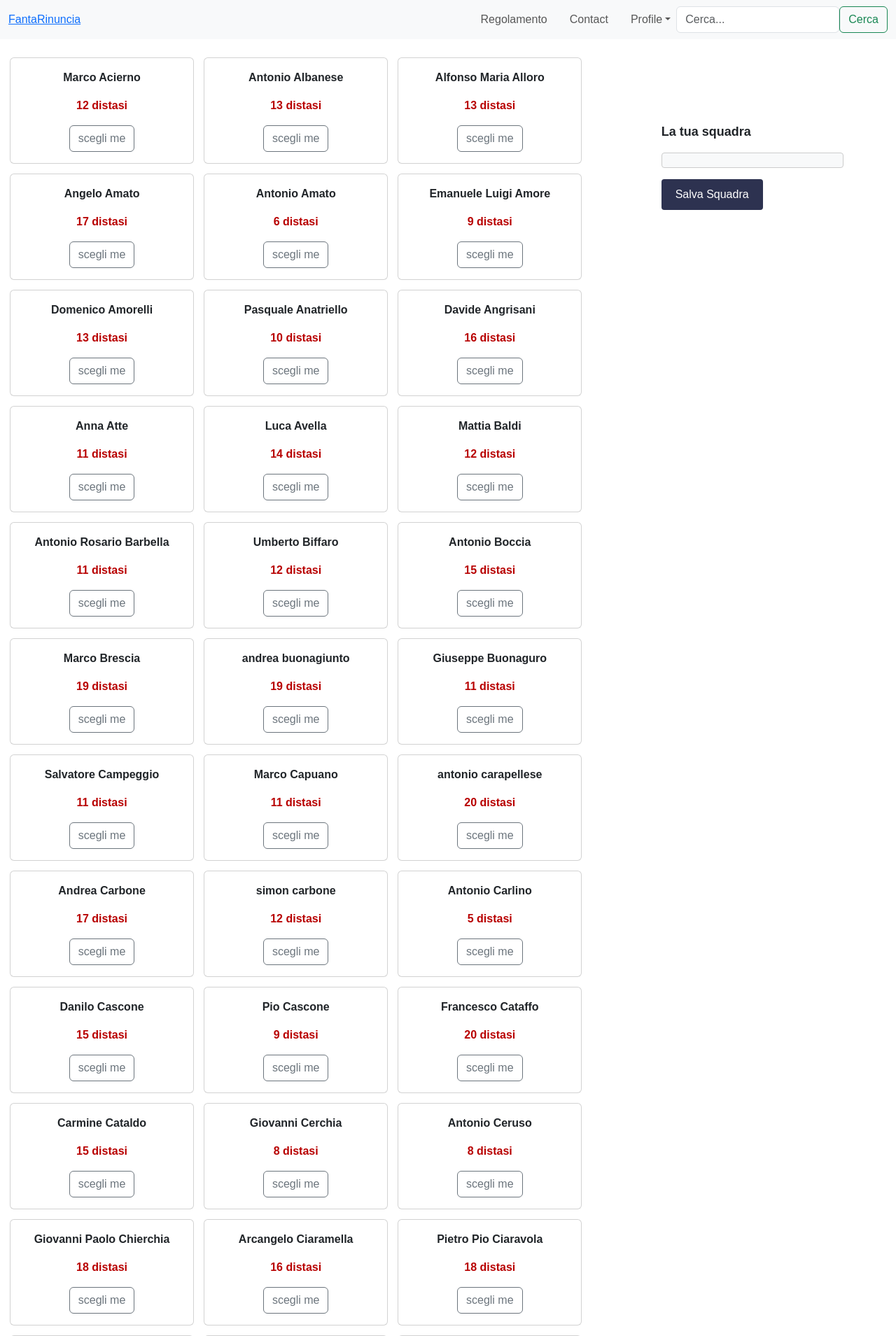
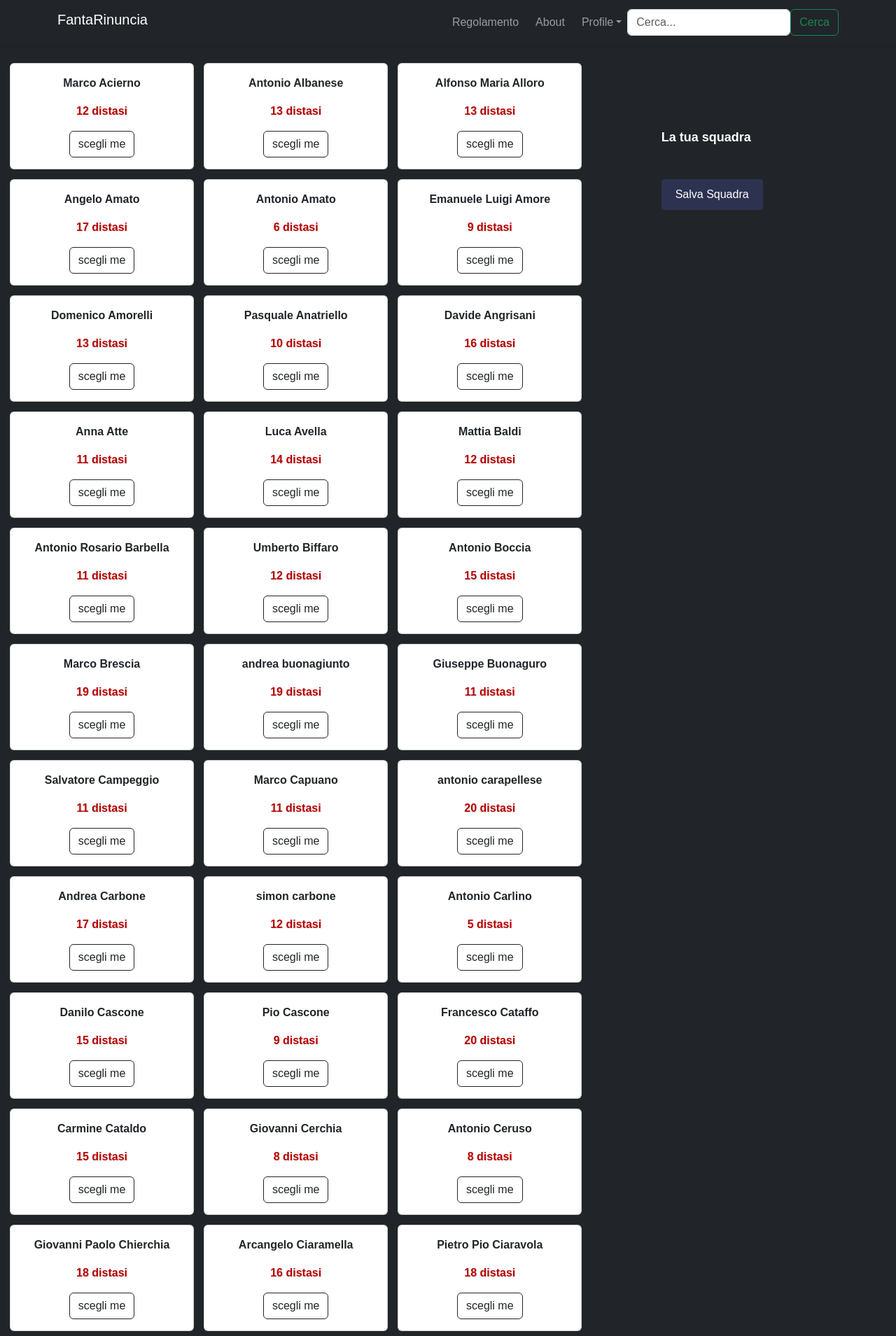
Before and after one commit to wassupiari/FantaRinuncia, a Flask app: page / in a window 1280 px wide. Shown: the top 1909 px of the page at 70% size. Run offline with Flask 3, Linux system fonts and the light colour scheme; the visitor is signed in with stand-in values (Sample User, id 1).

Commit message:
fix: changed bg-color to dark and adjusted css

```diff
--- a/app.py
+++ b/app.py
@@ -179,11 +179,12 @@ def profile():
                 squadre = leggi_dati_da_file_json(squadra_json_file)
                 utenti = json.load(file)
                 username = session['username']
+                total_points = sum(membro['points'] for membro in squadre[username])
                 # Verifica se l'utente corrente esiste nel file utenti_json_file
                 if username in utenti:
                     bio = utenti[username]['bio']
                     badges = utenti[username]['badges']
-                    return render_template('/src/profile.html', username=username, bio=bio, badges=badges,squadre=squadre)
+                    return render_template('/src/profile.html', username=username, bio=bio, badges=badges,squadre=squadre,total_points=total_points)
                 else:
                     return 'Questo utente non esiste'
         else:
--- a/private/squadra.json
+++ b/private/squadra.json
@@ -1 +1 @@
-{"ADMINSTATOR": ["Antonio Albanese ", "Alfonso Maria Alloro ", "Emanuele Luigi Amore "]}
+{"ADMINSTATOR": [{"name": "Marco Acierno ", "points": 12}, {"name": "Antonio Albanese ", "points": 13}, {"name": "Alfonso Maria Alloro ", "points": 13}]}
--- a/static/script.js
+++ b/static/script.js
@@ -56,8 +56,11 @@ document.addEventListener("DOMContentLoaded", function() {
 
         squadra.forEach(function(person, index) {
             var cardElement = document.createElement("div");
-            cardElement.classList.add("card");
-            cardElement.innerHTML = '<div class="card-body"><p class="card-text">' + person.name + '</p><p class="points-text">Punti: ' + person.points + '</p><button class="btn btn-danger btn-sm delete-btn" data-index="' + index + '">Elimina</button></div>';
+            cardElement.classList.add("card","mb-3");
+            cardElement.innerHTML = '<div class="card-body p-3" > ' +
+                '<p class="card-text">' + person.name + '</p><p class="points-text">Punti: ' + person.points + '</p> ' +
+                '<button class="btn btn-danger btn-sm delete-btn" data-index="' + index + '">Elimina</button>' +
+                '</div>';
             squadraContainer.appendChild(cardElement);
 
             totalPoints += person.points; // Aggiungi i punti della persona al conteggio totale
@@ -129,14 +132,7 @@ document.getElementById("salva-squadra-button").addEventListener("click", functi
     salvaSquadra();
 });
 
-
-// Funzione per gestire l'evento di clic sul pulsante "Salva Squadra"
-document.getElementById("salva-squadra-button").addEventListener("click", function() {
-    salvaSquadra();
-});
-
-
-    // Funzione per gestire l'evento di clic sul pulsante di ricerca
+// Funzione per gestire l'evento di clic sul pulsante di ricerca
 document.getElementById("search-form").addEventListener("submit", function(event) {
     event.preventDefault(); // Evita l'invio del modulo predefinito (che ricarica la pagina)
     searchCards();
@@ -192,20 +188,3 @@ function topFunction() {
   document.body.scrollTop = 0;
   document.documentElement.scrollTop = 0;
 }
-
-// FAVICON TO ALL PAGES
-// Ottieni l'elemento <head>
-var head = document.head || document.getElementsByTagName('head')[0];
-
-// Crea un nuovo elemento <link> per la favicon
-var faviconLink = document.createElement('link');
-faviconLink.rel = 'icon';
-faviconLink.href = 'public/icon.ico';
-
-// Aggiungi il link della favicon all'elemento <head>
-head.appendChild(faviconLink);
-
-
-
-
-// Aggiungi un gestore di eventi a ciascun pulsante "Elimina"
--- a/static/style.css
+++ b/static/style.css
@@ -5,10 +5,18 @@ html,body {
 
 }
 
-
 /*
 NAVBAR
 */
+#nav-box{
+  padding: 10px;
+
+  width: 100%;
+
+
+  position: sticky;
+  top: 0px;
+}
 .navbar-brand {
   background-position: center;
   background-repeat: no-repeat;
@@ -19,9 +27,11 @@ NAVBAR
 
 
 
-.navbar-nav .nav-item:hover {
-  background-color: #B2A59B;
+.navbar-nav .nav-item:hover .a {
+  background-color: #ffffff;
+  color: #000;
 }
+
 
 /*
 SEARCH BAR
@@ -162,6 +172,13 @@ CARDS
 .points-value {
   color: #B80000;
   font-weight: bold;
+  font-family: 'Arial', sans-serif; /* Cambia il font */
+  text-shadow: 1px 1px 2px rgba(0, 0, 0, 0.1); /* Aggiunge un effetto ombra */
+  transition: transform 0.2s ease-in-out; /* Aggiunge una transizione */
+}
+
+.points-value:hover {
+  transform: scale(1.1); /* Effetto di ingrandimento al passaggio del mouse */
 }
 
 
@@ -174,6 +191,7 @@ FOOTER
   left: 0;
   bottom: 0;
   width: 100%;
+  position: sticky;
 }
 
 .footer-heart a{border-bottom: 1px solid #453886;color: #453886;padding-bottom: .25em; text-decoration: none;}
@@ -235,3 +253,22 @@ SCROLLBAR
 #myBtn:hover {
   background-color: #7077A1;
 }
+
+
+/*
+PROFILE
+*/
+
+.membro-name {
+  font-weight: bold;
+  color: #fff;
+
+}
+.badge-dark {
+    background-color: #343a40;
+}
+
+.custom-badge {
+    margin-right: 5px; /* Regola la distanza orizzontale tra i badge */
+    margin-bottom: 5px; /* Regola la distanza verticale tra i badge */
+}
--- a/templates/index.html
+++ b/templates/index.html
@@ -10,38 +10,30 @@
     <link rel="shortcut icon" href="{{ url_for('static', filename='favicon.ico') }}">
 </head>
 
-
-
-
-<body>
-<nav class="navbar navbar-expand-lg navbar-light bg-light mb-4">
-    <div class="container-fluid">
-        <a href="/"> FantaRinuncia</a>
+<body class="bg-dark text-white">
+<nav id="nav-box" class="navbar navbar-expand-lg navbar-dark bg-dark mb-4 shadow-sm p-2">
+  <div class="container">
+    <a class="navbar-brand" href="/">FantaRinuncia</a>
     <button class="navbar-toggler" type="button" data-bs-toggle="collapse" data-bs-target="#navbarNav"
       aria-controls="navbarNav" aria-expanded="false" aria-label="Toggle navigation">
       <span class="navbar-toggler-icon"></span>
     </button>
     <div class="collapse navbar-collapse" id="navbarNav">
-            <ul class="navbar-nav ms-md-auto gap-2">
-                <li class="nav-item rounded">
+      <ul class="navbar-nav ms-auto">
+        <li class="nav-item">
           <a class="nav-link" href="#"><i class="bi bi-people-fill me-2"></i>Regolamento</a>
         </li>
-                <li class="nav-item rounded">
-                    <a class="nav-link" href="#"><i class="bi bi-telephone-fill me-2"></i>Contact</a>
+        <li class="nav-item">
+          <a class="nav-link" href="#"><i class="bi bi-telephone-fill me-2"></i>About</a>
         </li>
-                <li class="nav-item dropdown rounded">
-                    <a class="nav-link dropdown-toggle" href="#" id="navbarDropdown" role="button"
-                        data-bs-toggle="dropdown" aria-expanded="false"><i class="bi bi-person-fill me-2"></i>Profile</a>
+        <li class="nav-item dropdown">
+          <a class="nav-link dropdown-toggle" href="#" id="navbarDropdown" role="button" data-bs-toggle="dropdown"
+            aria-expanded="false"><i class="bi bi-person-fill me-2"></i>Profile</a>
           <ul class="dropdown-menu dropdown-menu-end" aria-labelledby="navbarDropdown">
-                        <li><a class="dropdown-item" href="/profile">Account</a></li>
-                        <li>
-                            <hr class="dropdown-divider">
-                        </li>
             <li><a class="dropdown-item" href="/logout">Logout</a></li>
           </ul>
         </li>
       </ul>
-            <!-- Search Box -->
           <form class="form-inline my-2 my-lg-0" id="search-form">
                 <div class="d-flex">
                     <input class="form-control mr-sm-2" type="text" id="search-input" placeholder="Cerca..."
@@ -58,6 +50,8 @@
 
 
 
+
+
     <div class="row">
       <div class="col-8">
         <div class="container" id="cards-container">
@@ -68,7 +62,7 @@
                             <p class="card-text">{{ person.firstname }} {{ person.lastname }} </p>
                             <p class ="points-value">{{ person.points }} distasi</p>
                             <input type="checkbox" class="btn-check" id="btn-check-{{ loop.index }}" autocomplete="off">
-                            <label class="btn btn-outline-secondary" for="btn-check-{{ loop.index }}">scegli me</label>
+                            <label  class="btn btn-outline-dark" for="btn-check-{{ loop.index }}">scegli me</label>
                         </div>
                     </div>
                 </div>
@@ -76,13 +70,13 @@
             <div id="search-message" style="display: none;">Nessuna persona trovata con questo nome</div>
         </div>
       </div>
-        <div class="col-4" id="squad-maker">
+        <div class="col-5" id="squad-maker">
             <p>La tua squadra</p>
-            <div id="squadra-container" class="card-body">
+            <div id="squadra-container" class="card-body bg-dark border-0">
                 <!-- Qui verranno aggiunti dinamicamente gli elementi della squadra -->
             </div>
             <div id="alert-container"></div>
-            <div id="team-points" class="mb-3"></div>
+            <div id="team-points" class="mb-2"></div>
             <button id="salva-squadra-button" class="btn btn-success" onclick="salvaSquadra()">Salva Squadra</button>
             <button onclick="topFunction()" id="myBtn" title="Go to top">
                 <i class="fa-solid fa-arrow-up"></i>
@@ -93,7 +87,7 @@
 
     <footer><p class="footer-heart">
       Made with <g-emoji class="g-emoji" alias="heart" fallback-src="https://github.githubassets.com/images/icons/emoji/unicode/2764.png">
-    <img class="emoji" alt="heart" height="15" width="15" src="https://github.githubassets.com/images/icons/emoji/unicode/2764.png"></g-emoji> by <a href="https://github.com/wassupiari">me</a>
+    <img class="emoji" alt="heart" height="15" width="15" src="https://github.githubassets.com/images/icons/emoji/unicode/2764.png"></g-emoji> by <a class="text-white" href="https://github.com/wassupiari">me</a>
     </p>
     </footer>
 
```
Also changed, not shown: templates/src/profile.html (+25 -10 lines), README.md. Lines whose indentation alone changed are shown as unchanged.
